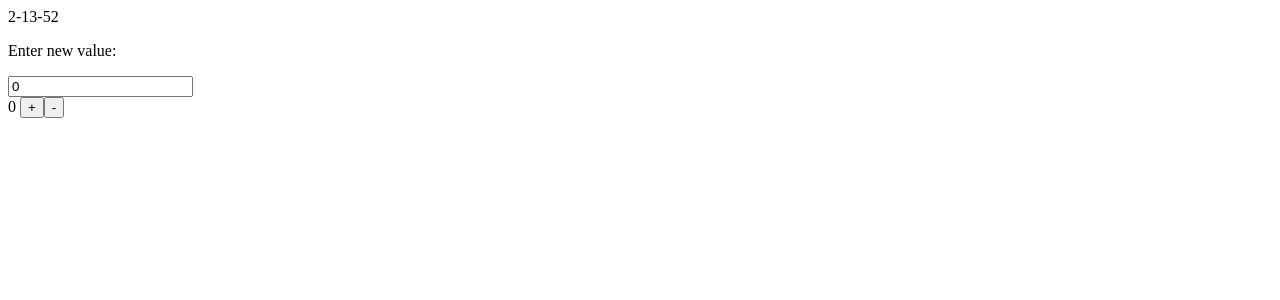
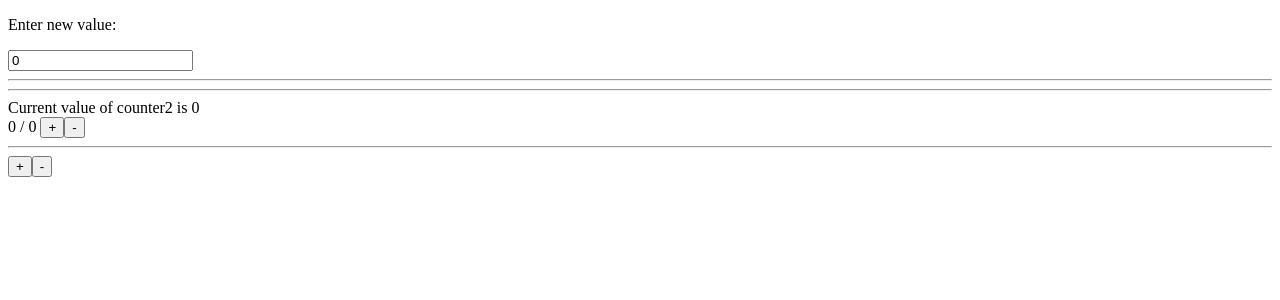
Before and after one commit to dzmitry-viartseika/vue-tests-one-master, a Vue app: page / in a window 1280 px wide. Shown: the top 300 px of the page. Built offline with nearby package versions, Linux system fonts and the light colour scheme.

Commit message:
added app tests

```diff
--- a/src/App.vue
+++ b/src/App.vue
@@ -1,10 +1,15 @@
 <template>
   <div class="app">
-    2-13-52
     <CounterInput
       v-model="counter"
-    />
-    {{ counter }}
+      Current value of
+    >
+      Current value of counter2 is {{ counter2 }}
+      <template #remark>
+        remark
+      </template>
+    </CounterInput>
+    {{ counter }} / {{ counter2 }}
     <button
       class="button button_plus"
       @click="counter++"
@@ -24,6 +29,19 @@
       class="button button_reset"
     >
       Reset
+    </button>
+    <hr>
+    <button
+      class="button button_plus2"
+      @click="counter2++"
+    >
+      +
+    </button>
+    <button
+      class="button button_minus2"
+      @click="counter2--"
+    >
+      -
     </button>
   </div>
 </template>
@@ -51,7 +69,8 @@ export default {
   },
   data() {
     return {
-      counter: 0
+      counter: 0,
+      counter2: 0,
     };
   },
   methods: {
--- a/src/components/CounterInput.vue
+++ b/src/components/CounterInput.vue
@@ -6,6 +6,11 @@
       :value="value"
       @input="$emit('input', $event.target.value)"
     >
+    <hr/>
+
+    <hr/>
+    <slot></slot>
+<!--    <slot name="remark"></slot>-->
   </div>
 </template>
 
@@ -16,6 +21,10 @@ export default {
       type: Number,
       required: true
     },
+    otherValue: {
+      type: Number,
+      required: false,
+    },
   },
 }
 </script>
```
Also changed, not shown: 1 other file (tests, documents, lock files or other folders).
